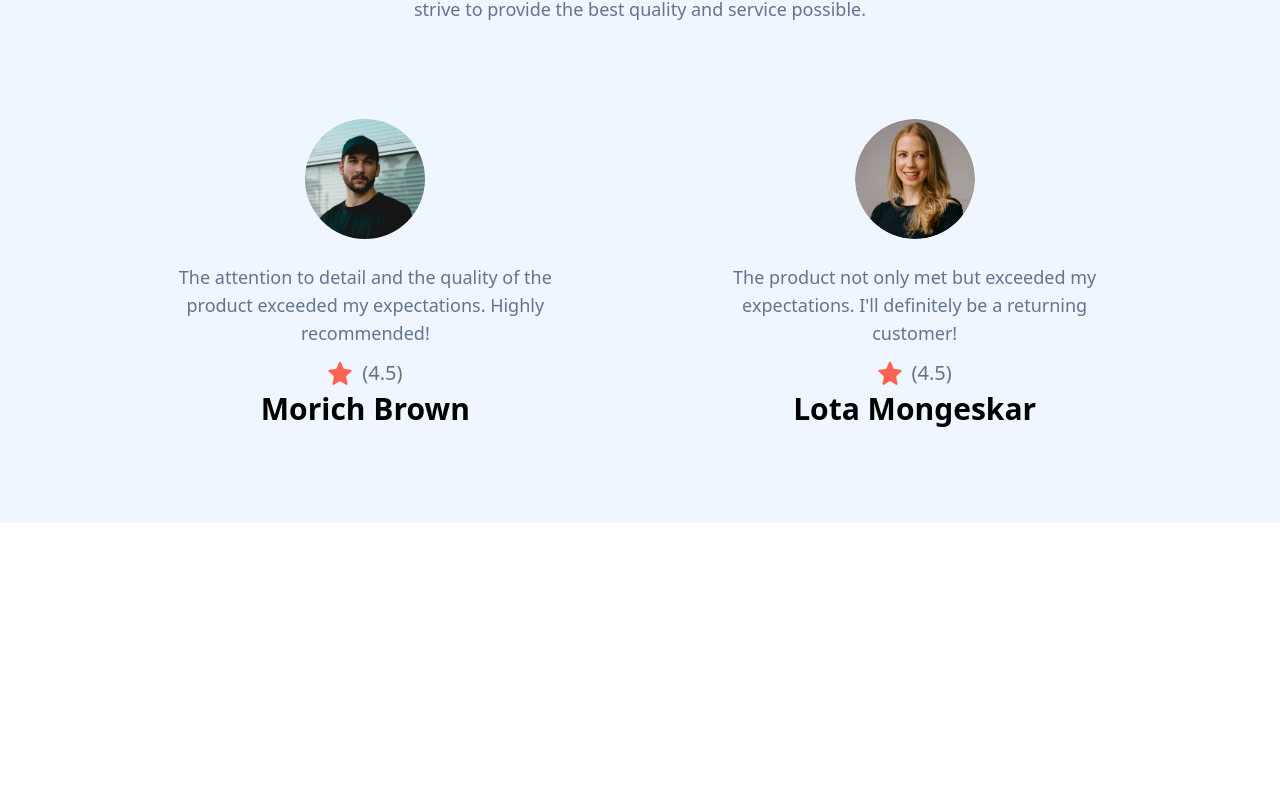
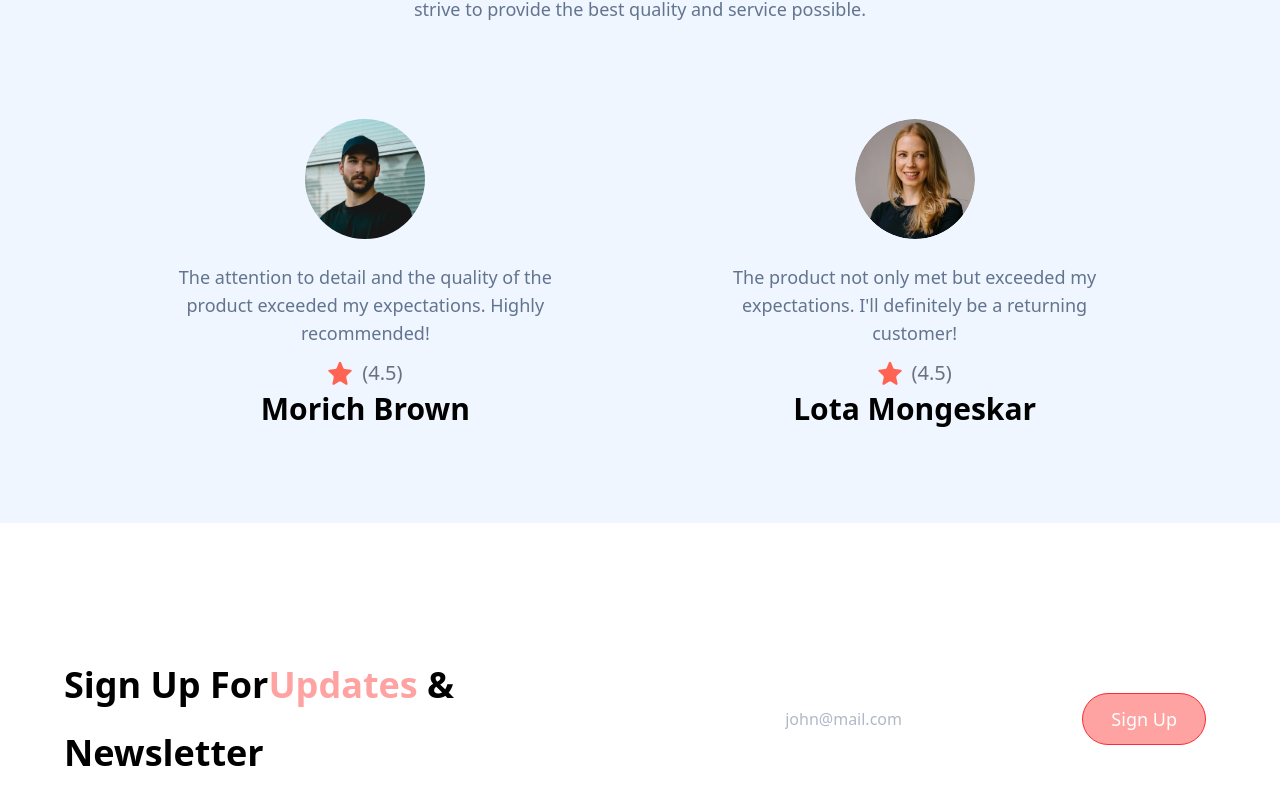
Before and after one commit to RusithHansana/nike-landing-page, a React (Vite) app: page / in a window 1280 px wide. Shown: the part 3698-4503 px from the top of the page. Before the commit the page ends 4221 px from the top, so only its background shows below. Built offline with nearby package versions, Linux system fonts and the light colour scheme.

Commit message:
feat: add Subscribe section for newsletter sign-up in App component

```diff
--- a/src/App.jsx
+++ b/src/App.jsx
@@ -5,6 +5,7 @@ import {
   PopularProducts,
   Services,
   SpecialOffer,
+  Subscribe,
   SuperQuality
 } from "./sections";
 
@@ -30,7 +31,9 @@ function App() {
       <section className="bg-blue-50 padding">
         <CustomerReviews />
       </section>
-      {/* Subscribe */}
+      <section className="padding-x sm:py-32 py-16 w-full">
+        <Subscribe />
+      </section>
       {/* Footer */}
     </main>
   )
--- /dev/null
+++ b/src/sections/Subscribe.jsx
@@ -0,0 +1,28 @@
+import { Button } from "../components"
+
+const Subscribe = () => {
+    return (
+        <section
+            id="contact-us"
+            className="max-container flex justify-between items-center max-lg:flex-col gap-10"
+        >
+            <h3 className="text-4xl leading-[68px] lg:max-w-md font-bold">
+                Sign Up For
+                <span className="text-red-300">Updates </span>
+                & Newsletter
+            </h3>
+            <div className="lg:max-w-[40%] w-full flex items-center max-sm:flex-col gap-5 p-2.5 sm:border-gray-500 rounded-full">
+                <input
+                    type="email"
+                    placeholder="john@mail.com"
+                    className="input"
+                />
+                <div className="flex max-sm:justify-end items-center max-sm:w-full">
+                    <Button label="Sign Up" fullWidth={true} />
+                </div>
+            </div>
+        </section>
+    )
+}
+
+export default Subscribe
--- a/src/sections/index.js
+++ b/src/sections/index.js
@@ -4,3 +4,4 @@ export { default as SuperQuality } from "./SuperQuality.jsx";
 export { default as Services } from "./Services.jsx";
 export { default as SpecialOffer } from "./SpecialOffer.jsx";
 export { default as CustomerReviews } from "./CustomerReviews.jsx";
+export { default as Subscribe } from "./Subscribe.jsx";
```
